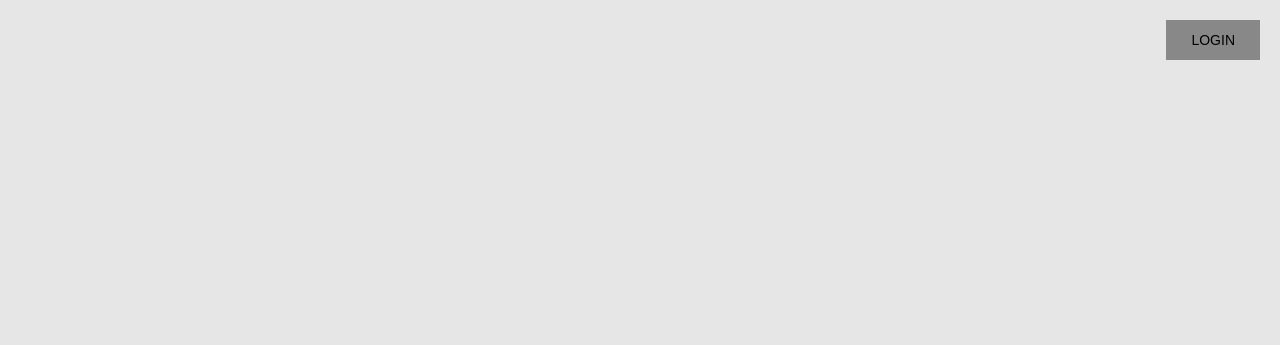
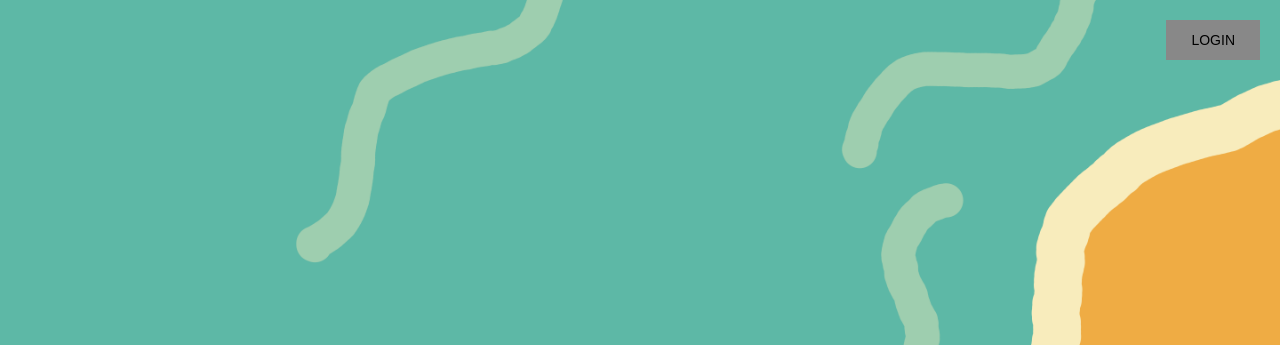
Before and after one commit to Keziashelly23/KnowYourLakes, a website: page frontend/index.html in a window 1280 px wide. Shown: the top 345 px of the page. Drawn offline with Linux system fonts and the light colour scheme.

Commit message:
changed background
modified body method

```diff
--- a/frontend/index.html
+++ b/frontend/index.html
@@ -16,10 +16,14 @@
     body {
         margin: 0;
         font-family: 'BeachFont', sans-serif;
-        background-color: #e6e6e6;
         height: 100vh;
         position: relative;
 
+        /* Background image */
+        background-image: url("wvaessss.gif");
+        background-size: cover;
+        background-position: center;
+        background-repeat: no-repeat;
     }
 
     /* Login button (top-right) */
```
Also changed, not shown: frontend/wvaessss.gif (added).
